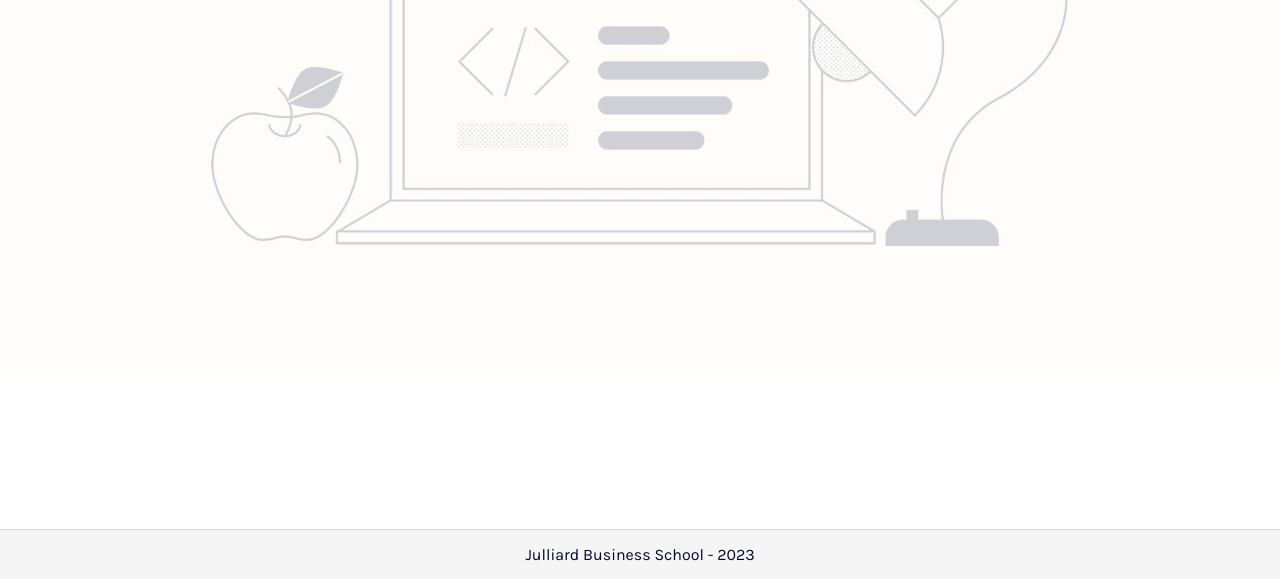
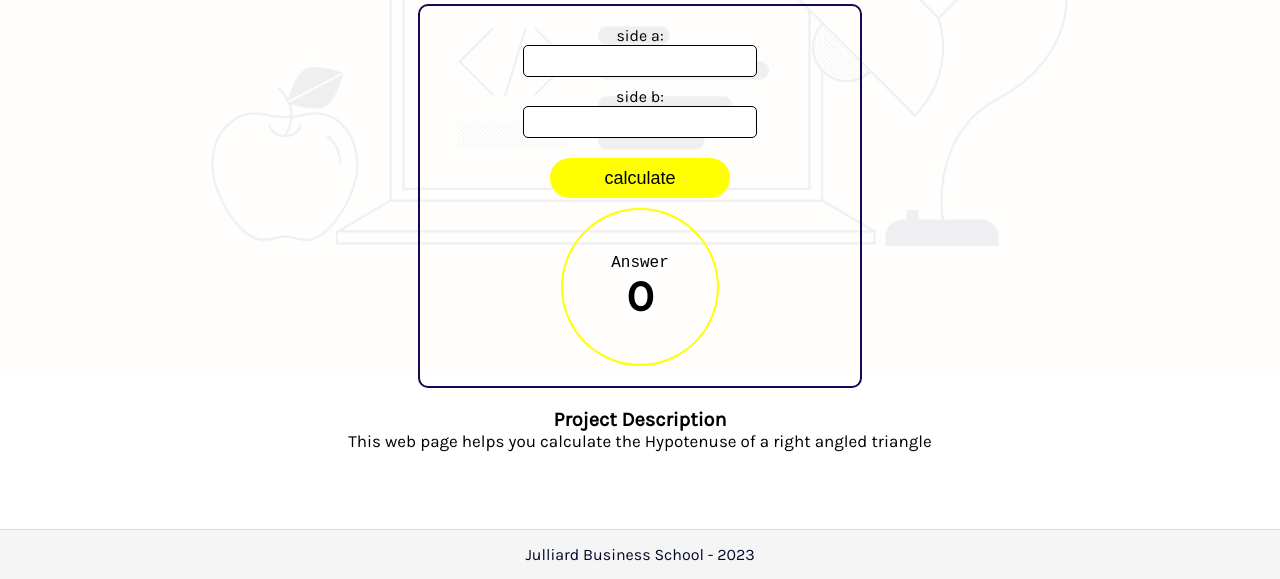
Before and after one commit to davidajimati/juliard_class-website, a plain HTML site: page project/hypotenuse/hypotenus.html in a window 1280 px wide. Shown: the part 221-800 px from the top of the page. Drawn offline with Linux system fonts and the light colour scheme; a web font is replaced by a local one.

Commit message:
area and hypotenuse calculator

```diff
--- /dev/null
+++ b/project/area/area.css
@@ -0,0 +1,86 @@
+.container {
+    place-items: center;
+    background-color: #ffffffab;
+    width: 100%;
+    height: 100;
+    /* margin: 20px auto; */
+    color: black;
+    font-size: 16px;
+    text-align: center;
+    display: flex;
+    align-items: center;
+    flex-direction: column;
+    justify-content: space-around;
+}
+
+.answer-box {
+    margin-left: auto;
+    margin-right: auto;
+    /* margin-top: 30px; */
+    width: 150px;
+    height: 150px;
+    border: 2px yellow solid;
+    border-radius: 50%;
+    padding: 2px;
+    color: black;
+    font-style: bold;
+    text-align: center;
+    font-family: 'Courier New', Courier, monospace;
+    display: flex;
+    flex-direction: column;
+    align-items: center;
+    justify-content: center;
+}
+
+#answer {
+    font-size: 40px;
+    margin: 0;
+}
+
+h1 {
+    font-size: 30px;
+    /* margin-bottom: 20px; */
+}
+
+button {
+    background-color: yellow;
+    color: black;
+    width: 180px;
+    height: 40px;
+    margin: 10px;
+    /* margin-top: 0; */
+    font-size: 18px;
+    border-radius: 25px;
+    border: none;
+}
+
+button:hover {
+    background-color: black;
+    color: yellow;
+}
+
+input {
+    margin-bottom: 10px;
+    font-size: large;
+}
+
+.descriptor {
+    font-size: 17px;
+}
+
+.operations {
+    border: 2px solid rgb(23, 6, 82);
+    height: fit-content;
+    width: 400px;
+    border-radius: 10px;
+    margin: 20px;
+    padding: 20px;
+}
+
+input {
+    outline: none;
+    border: 1px black solid;
+    border-radius: 5px;
+    height: 30px;
+    text-align: center;
+}
--- a/project/hypotenuse/hypotenus.html
+++ b/project/hypotenuse/hypotenus.html
@@ -6,6 +6,8 @@
     <meta name="viewport" content="width=device-width, initial-scale=1.0">
     <title>Hypotenuse calculator</title>
     <link rel="stylesheet" href="../general.css">
+    <link rel="stylesheet" href="hypotenuse.css">
+    <script src="hypotenuse.js" defer></script>
 </head>
 
 <body>
@@ -21,7 +23,26 @@
         </ul>
     </header>
     <div class="home_container">
+        <h1>Hypotenuse Calculator</h1>
+        <div class="container">
+            <div class="operations">
+                <label for="height">side a:</label><br>
+                <input type="number" id="height"><br>
 
+                <label for="width">side b:</label><br>
+                <input type="number" id="width"><br>
+                <button id="button">calculate</button>
+
+                <div class="answer-box">
+                    <p>Answer</p>
+                    <h1 id="answer">0</h1>
+                </div>
+            </div>
+            <div class="descriptor">
+                <h3>Project Description</h3>
+                <p>This web page helps you calculate the Hypotenuse of a right angled triangle</p>
+            </div>
+        </div>
     </div>
     <footer>Julliard Business School - 2023</footer>
 </body>
--- /dev/null
+++ b/project/hypotenuse/hypotenuse.css
@@ -0,0 +1,86 @@
+.container {
+    place-items: center;
+    background-color: #ffffffab;
+    width: 100%;
+    height: 100;
+    /* margin: 20px auto; */
+    color: black;
+    font-size: 16px;
+    text-align: center;
+    display: flex;
+    align-items: center;
+    flex-direction: column;
+    justify-content: space-around;
+}
+
+.answer-box {
+    margin-left: auto;
+    margin-right: auto;
+    /* margin-top: 30px; */
+    width: 150px;
+    height: 150px;
+    border: 2px yellow solid;
+    border-radius: 50%;
+    padding: 2px;
+    color: black;
+    font-style: bold;
+    text-align: center;
+    font-family: 'Courier New', Courier, monospace;
+    display: flex;
+    flex-direction: column;
+    align-items: center;
+    justify-content: center;
+}
+
+#answer {
+    font-size: 40px;
+    margin: 0;
+}
+
+h1 {
+    font-size: 30px;
+    /* margin-bottom: 20px; */
+}
+
+button {
+    background-color: yellow;
+    color: black;
+    width: 180px;
+    height: 40px;
+    margin: 10px;
+    /* margin-top: 0; */
+    font-size: 18px;
+    border-radius: 25px;
+    border: none;
+}
+
+button:hover {
+    background-color: black;
+    color: yellow;
+}
+
+input {
+    margin-bottom: 10px;
+    font-size: large;
+}
+
+.descriptor {
+    font-size: 17px;
+}
+
+.operations {
+    border: 2px solid rgb(23, 6, 82);
+    height: fit-content;
+    width: 400px;
+    border-radius: 10px;
+    margin: 20px;
+    padding: 20px;
+}
+
+input {
+    outline: none;
+    border: 1px black solid;
+    border-radius: 5px;
+    height: 30px;
+    text-align: center;
+}
--- /dev/null
+++ b/project/hypotenuse/hypotenuse.js
@@ -0,0 +1,8 @@
+const button = document.querySelector("#button");
+
+button.onclick = () => {
+  const height = Number(document.querySelector("#height").value);
+  const width = Number(document.querySelector("#width").value);
+  let ansBox = document.querySelector("#answer");
+  ansBox.textContent = (Math.sqrt((height * height) + (width * width))).toFixed(2);
+}
```
Also changed, not shown: project/area/area.html (+21 -0 lines), project/area/area.js (added, +8 -0 lines), project/square_root/square.css (added).
